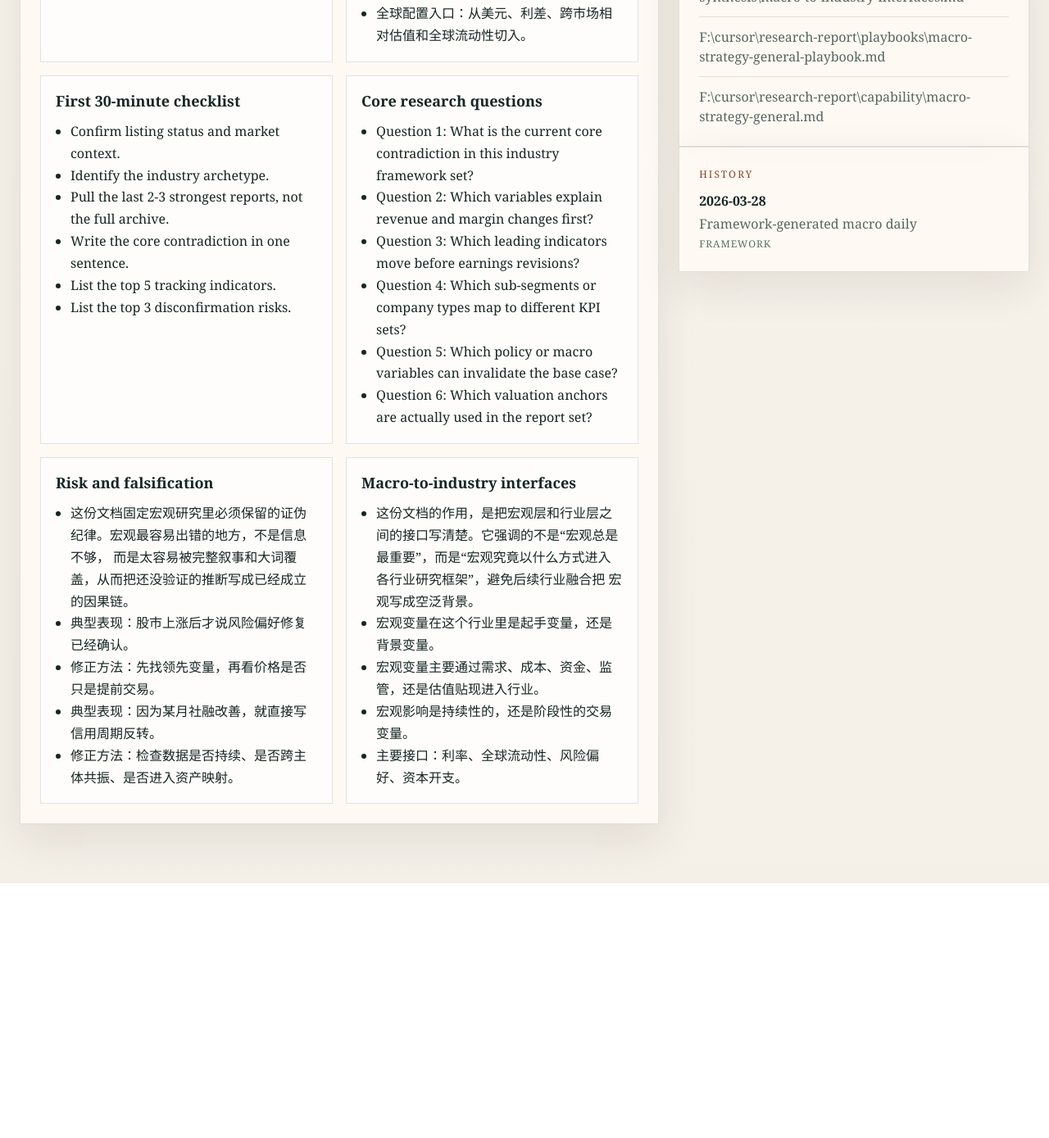
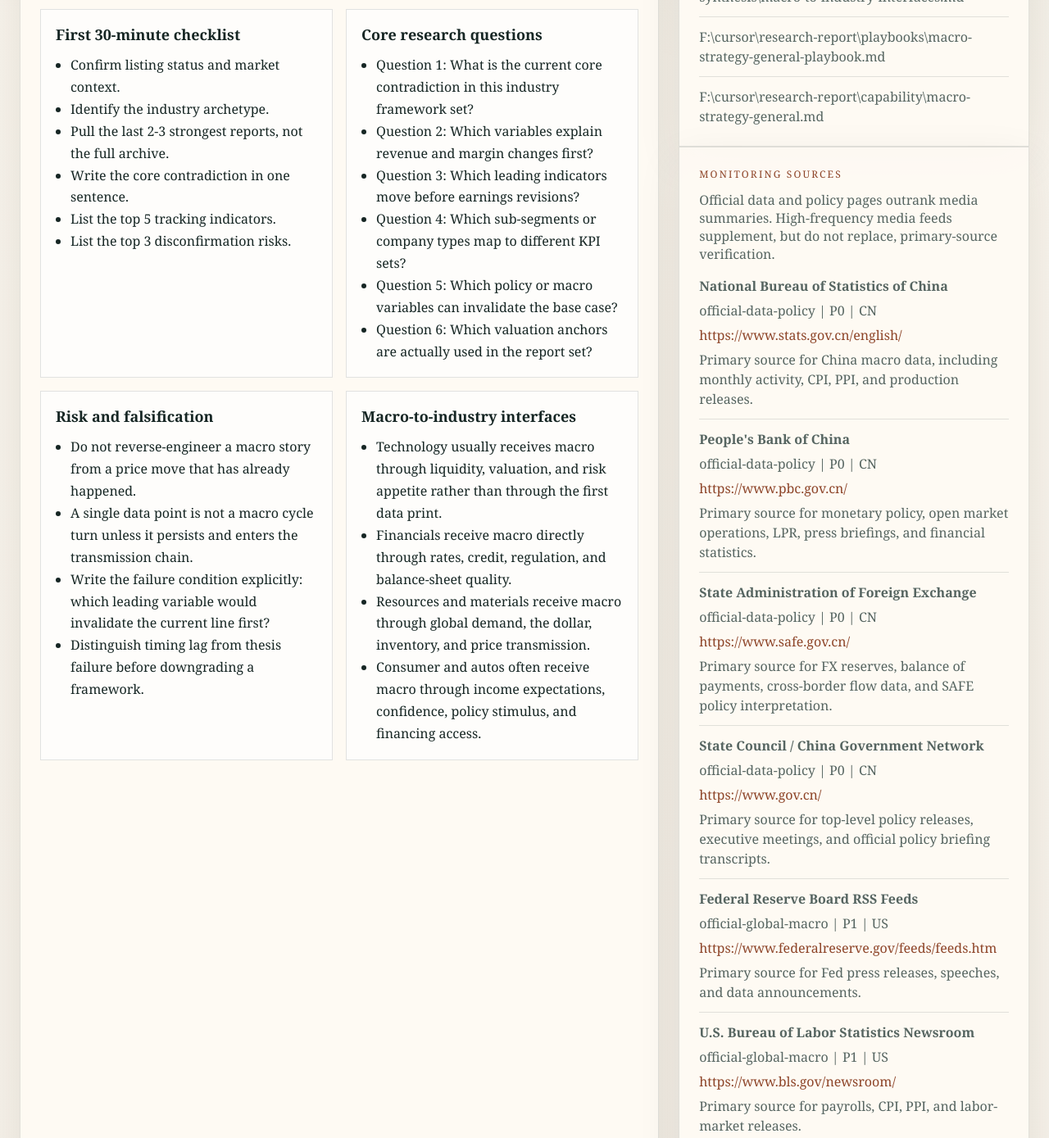
Before and after one commit to mengda0231/Macro-daily, a plain HTML site: page index.html in a window 1280 px wide. Shown: the part 998-2387 px from the top of the page at 82% size. Before the commit the page ends 2076 px from the top, so only its background shows below. Drawn offline with Linux system fonts and the light colour scheme.

Commit message:
Update macro daily site 2026-03-28 03:51:32

```diff
--- a/data/latest.json
+++ b/data/latest.json
@@ -2,7 +2,7 @@
   "site": {
     "title": "Macro Daily",
     "subtitle": "Daily macro briefing generated from the local macro research framework",
-    "generated_at": "2026-03-28 03:41:15",
+    "generated_at": "2026-03-28 03:51:32",
     "mode": "local-framework"
   },
   "latest": {
@@ -11,6 +11,117 @@
     "headline": "Macro Daily is now generated from the local macro motherboard, transmission map, capability card, and playbook instead of a hard-coded sample.",
     "summary": "This edition is framework-driven rather than news-driven: it pulls the reusable macro research structure from the local library and turns it into a repeatable daily briefing shell.",
     "mode": "framework",
+    "monitoring_strategy": "Official data and policy pages outrank media summaries. High-frequency media feeds supplement, but do not replace, primary-source verification.",
+    "monitoring_sources": [
+      {
+        "name": "National Bureau of Statistics of China",
+        "category": "official-data-policy",
+        "region": "CN",
+        "priority": "P0",
+        "type": "official statistics",
+        "url": "https://www.stats.gov.cn/english/",
+        "notes": "Primary source for China macro data, including monthly activity, CPI, PPI, and production releases."
+      },
+      {
+        "name": "People's Bank of China",
+        "category": "official-data-policy",
+        "region": "CN",
+        "priority": "P0",
+        "type": "central bank",
+        "url": "https://www.pbc.gov.cn/",
+        "notes": "Primary source for monetary policy, open market operations, LPR, press briefings, and financial statistics."
+      },
+      {
+        "name": "State Administration of Foreign Exchange",
+        "category": "official-data-policy",
+        "region": "CN",
+        "priority": "P0",
+        "type": "fx regulator",
+        "url": "https://www.safe.gov.cn/",
+        "notes": "Primary source for FX reserves, balance of payments, cross-border flow data, and SAFE policy interpretation."
+      },
+      {
+        "name": "State Council / China Government Network",
+        "category": "official-data-policy",
+        "region": "CN",
+        "priority": "P0",
+        "type": "policy releases",
+        "url": "https://www.gov.cn/",
+        "notes": "Primary source for top-level policy releases, executive meetings, and official policy briefing transcripts."
+      },
+      {
+        "name": "Federal Reserve Board RSS Feeds",
+        "category": "official-global-macro",
+        "region": "US",
+        "priority": "P1",
+        "type": "central bank",
+        "url": "https://www.federalreserve.gov/feeds/feeds.htm",
+        "notes": "Primary source for Fed press releases, speeches, and data announcements."
+      },
+      {
+        "name": "U.S. Bureau of Labor Statistics Newsroom",
+        "category": "official-global-macro",
+        "region": "US",
+        "priority": "P1",
+        "type": "official statistics",
+        "url": "https://www.bls.gov/newsroom/",
+        "notes": "Primary source for payrolls, CPI, PPI, and labor-market releases."
+      },
+      {
+        "name": "U.S. Bureau of Economic Analysis Current Releases",
+        "category": "official-global-macro",
+        "region": "US",
+        "priority": "P1",
+        "type": "official statistics",
+        "url": "https://www.bea.gov/news/current-releases",
+        "notes": "Primary source for GDP, PCE, personal income, trade, and related U.S. macro releases."
+      },
+      {
+        "name": "Federal Reserve on X",
+        "category": "official-global-macro",
+        "region": "US",
+        "priority": "P2",
+        "type": "official social",
+        "url": "https://x.com/federalreserve",
+        "notes": "Fast distribution layer for Fed releases and data links; use as alerting, not as the final source."
+      },
+      {
+        "name": "IMF on X",
+        "category": "official-global-macro",
+        "region": "Global",
+        "priority": "P2",
+        "type": "official social",
+        "url": "https://x.com/IMFNews",
+        "notes": "Useful for fast awareness of IMF analysis, blogs, and multilateral macro themes."
+      },
+      {
+        "name": "Reuters Markets on X",
+        "category": "professional-market-media",
+        "region": "Global",
+        "priority": "P2",
+        "type": "media social",
+        "url": "https://x.com/ReutersMarkets",
+        "notes": "Fast market-color and cross-asset alerting; verify every market-moving item against primary or Reuters web copy."
+      },
+      {
+        "name": "Reuters Markets",
+        "category": "professional-market-media",
+        "region": "Global",
+        "priority": "P1",
+        "type": "wire media",
+        "url": "https://www.reuters.com/markets/",
+        "notes": "Professional wire for global macro, rates, FX, commodities, and geopolitical developments."
+      },
+      {
+        "name": "财联社",
+        "category": "professional-market-media",
+        "region": "CN",
+        "priority": "P2",
+        "type": "financial wire",
+        "url": "https://www.cls.cn/",
+        "notes": "High-frequency China market and policy alert layer. Useful for fast signal capture, but important items should be traced back to official policy or data pages."
+      }
+    ],
     "source_documents": [
       "F:\\cursor\\research-report\\learning\\02-macro-synthesis\\macro-research-motherboard.md",
       "F:\\cursor\\research-report\\learning\\02-macro-synthesis\\macro-transmission-map.md",
@@ -23,17 +134,17 @@
       {
         "title": "Framework line",
         "items": [
-          "这份文档是 `macro-strategy` 在新学习体系里的上位母板。它的用途不是 替代单篇报告，也不是给出某次时点判断，而是把宏观研究稳定压缩成一套可迁移的 起手语法，供后续所有行业融合直接调用。",
-          "这一版不是空的抽象母板，而是已经吸收了当前 10 份宏观 `normalized` 单文件学习的 结果。也就是说，下面这套母板已经被样本库里的几类宏观写法共同验证过。"
+          "Start from the core contradiction instead of starting from the latest price move.",
+          "Treat macro research as a transmission grammar that can later plug into industry work.",
+          "Separate leading variables from confirmation variables before assigning market weight."
         ]
       },
       {
         "title": "Transmission map",
         "items": [
-          "这份文档把宏观研究里最常见的传导路径固定下来。它不是说每次研究都必须走完 全链条，而是提醒你不要把远端结果直接当作起点，而要追问变量是如何一层层 传到资产和行业的。",
-          "标准传导链：从政策和信用出发，一路传到风险偏好和资产。",
-          "交易映射链：从资金、情绪、地缘或制度预期出发，更快地进入风险溢价和资产定价。",
-          "全球配置入口：从美元、利差、跨市场相对估值和全球流动性切入。"
+          "Base path: policy -> rates -> credit -> FX/liquidity -> risk appetite -> asset pricing.",
+          "Fast paths can begin from flows, positioning, or geopolitics, but they still need to reconnect to the same macro chain.",
+          "Do not confuse the end-point asset move with the true starting variable."
         ]
       },
       {
@@ -61,21 +172,19 @@
       {
         "title": "Risk and falsification",
         "items": [
-          "这份文档固定宏观研究里必须保留的证伪纪律。宏观最容易出错的地方，不是信息不够， 而是太容易被完整叙事和大词覆盖，从而把还没验证的推断写成已经成立的因果链。",
-          "典型表现：股市上涨后才说风险偏好修复已经确认。",
-          "修正方法：先找领先变量，再看价格是否只是提前交易。",
-          "典型表现：因为某月社融改善，就直接写信用周期反转。",
-          "修正方法：检查数据是否持续、是否跨主体共振、是否进入资产映射。"
+          "Do not reverse-engineer a macro story from a price move that has already happened.",
+          "A single data point is not a macro cycle turn unless it persists and enters the transmission chain.",
+          "Write the failure condition explicitly: which leading variable would invalidate the current line first?",
+          "Distinguish timing lag from thesis failure before downgrading a framework."
         ]
       },
       {
         "title": "Macro-to-industry interfaces",
         "items": [
-          "这份文档的作用，是把宏观层和行业层之间的接口写清楚。它强调的不是“宏观总是 最重要”，而是“宏观究竟以什么方式进入各行业研究框架”，避免后续行业融合把 宏观写成空泛背景。",
-          "宏观变量在这个行业里是起手变量，还是背景变量。",
-          "宏观变量主要通过需求、成本、资金、监管，还是估值贴现进入行业。",
-          "宏观影响是持续性的，还是阶段性的交易变量。",
-          "主要接口：利率、全球流动性、风险偏好、资本开支。"
+          "Technology usually receives macro through liquidity, valuation, and risk appetite rather than through the first data print.",
+          "Financials receive macro directly through rates, credit, regulation, and balance-sheet quality.",
+          "Resources and materials receive macro through global demand, the dollar, inventory, and price transmission.",
+          "Consumer and autos often receive macro through income expectations, confidence, policy stimulus, and financing access."
         ]
       }
     ]
--- a/index.html
+++ b/index.html
@@ -62,6 +62,12 @@
           </section>
 
           <section class="card">
+            <p class="section-tag">Monitoring sources</p>
+            <p id="monitoring-strategy" class="small-copy"></p>
+            <div id="monitoring-sources" class="source-list"></div>
+          </section>
+
+          <section class="card">
             <p class="section-tag">History</p>
             <div id="history-list" class="history-list"></div>
           </section>
@@ -109,6 +115,19 @@
           sourceWrap.appendChild(row);
         });
 
+        document.getElementById('monitoring-strategy').textContent = payload.latest.monitoring_strategy;
+        const monitoringWrap = document.getElementById('monitoring-sources');
+        payload.latest.monitoring_sources.forEach((source) => {
+          const row = document.createElement('div');
+          row.className = 'source-item';
+          row.innerHTML =
+            '<strong>' + source.name + '</strong>' +
+            '<span>' + source.category + ' | ' + source.priority + ' | ' + source.region + '</span>' +
+            '<a class="repo-link" href="' + source.url + '" target="_blank" rel="noreferrer">' + source.url + '</a>' +
+            '<span>' + source.notes + '</span>';
+          monitoringWrap.appendChild(row);
+        });
+
         const historyWrap = document.getElementById('history-list');
         payload.history.forEach((item) => {
           const row = document.createElement('div');
--- a/styles.css
+++ b/styles.css
@@ -81,6 +81,7 @@ p {
 .subtitle,
 .summary,
 .hero-side p,
+.small-copy,
 .source-item,
 .history-item span,
 .history-item em {
@@ -199,6 +200,11 @@ p {
   gap: 4px;
 }
 
+.source-item {
+  display: grid;
+  gap: 6px;
+}
+
 .history-item em {
   font-style: normal;
   color: var(--moss);
```
